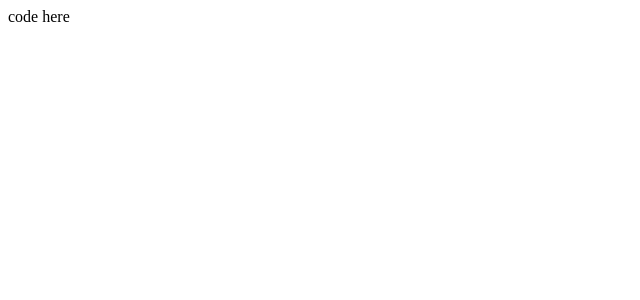
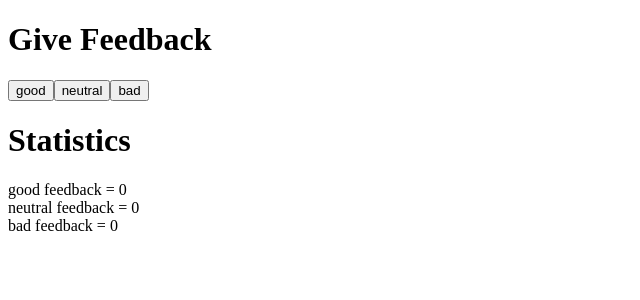
Before and after one commit to blake-b-ctm/full-stack-open, a React (Create React App) app in the folder unicafe/: page / in a window 1280 px wide. Shown: the top 300 px of the page, without its empty margins (0-640 px from the left). Built offline with nearby package versions, Linux system fonts and the light colour scheme.

Commit message:
part 1.6 finished

```diff
--- a/unicafe/src/App.js
+++ b/unicafe/src/App.js
@@ -1,14 +1,43 @@
 import { useState } from 'react'
+
+// examples from part 1c https://fullstackopen.com/en/part1/component_state_event_handlers#refactoring-the-components
+const Display = ({ counter, text }) => {
+  return (
+    <div>
+      {text} feedback = {counter}
+    </div>
+  )
+}
+
+const Button = ({ onClick, text }) => (
+  <button onClick={onClick}>
+    {text}
+  </button>
+)
 
 const App = () => {
   // save clicks of each button to its own state
+  // use the set function to alter the state instead of directly changing the state
+  // ex. Write: setGood(good + 1)
+  //     Don't write: good = good + 1
   const [good, setGood] = useState(0)
   const [neutral, setNeutral] = useState(0)
   const [bad, setBad] = useState(0)
 
+  const increaseGood = () => setGood(good + 1);
+  const increaseNeutral = () => setNeutral(neutral + 1);
+  const increaseBad = () => setBad(bad + 1)
+
   return (
     <div>
-      code here
+      <h1>Give Feedback</h1>
+      <Button onClick={increaseGood} text="good" />
+      <Button onClick={increaseNeutral} text="neutral" />
+      <Button onClick={increaseBad} text="bad" />
+      <h1>Statistics</h1>
+      <Display counter={good} text="good"/>
+      <Display counter={neutral} text="neutral"/>
+      <Display counter={bad} text="bad"/>
     </div>
   )
 }
```
